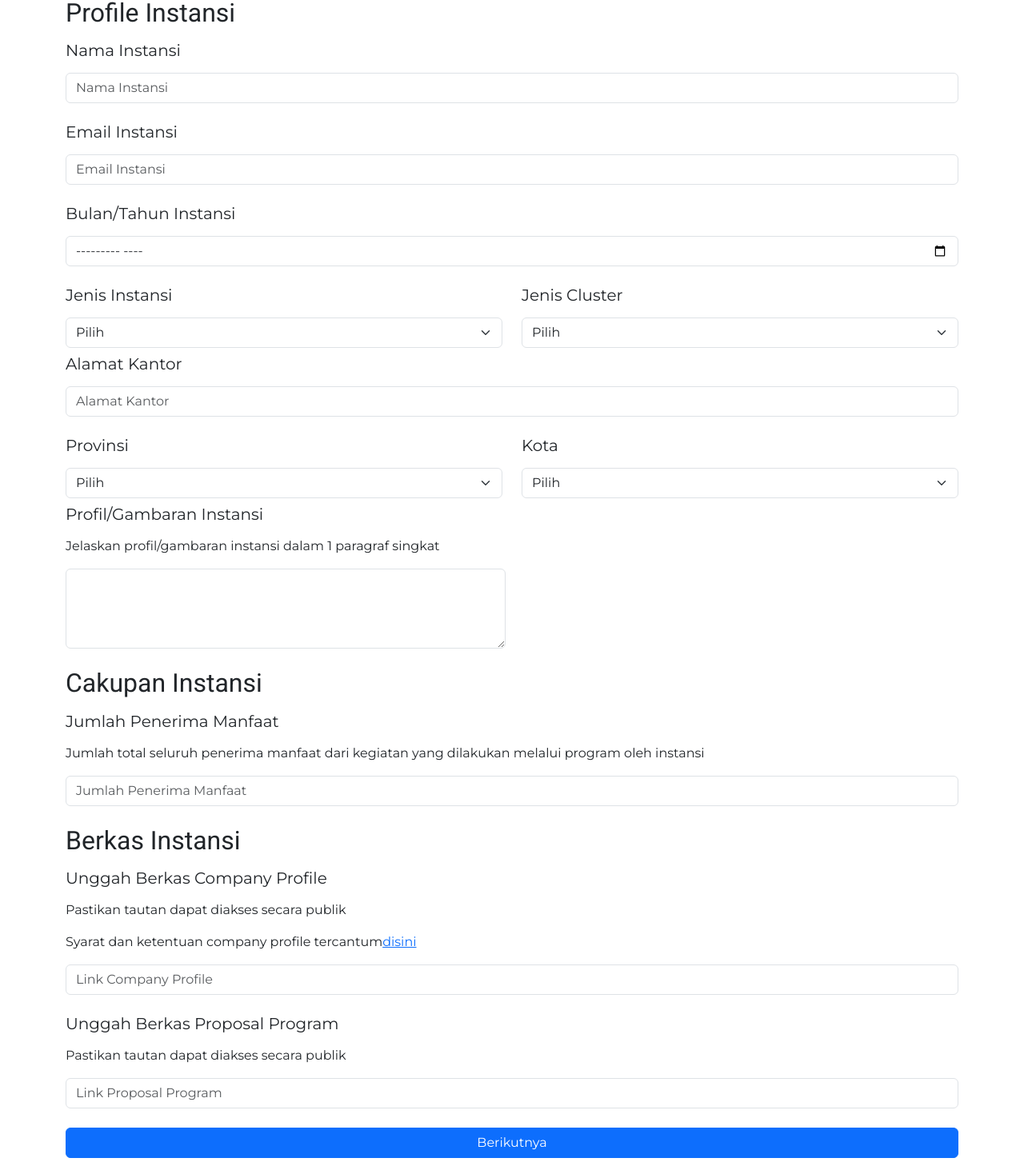
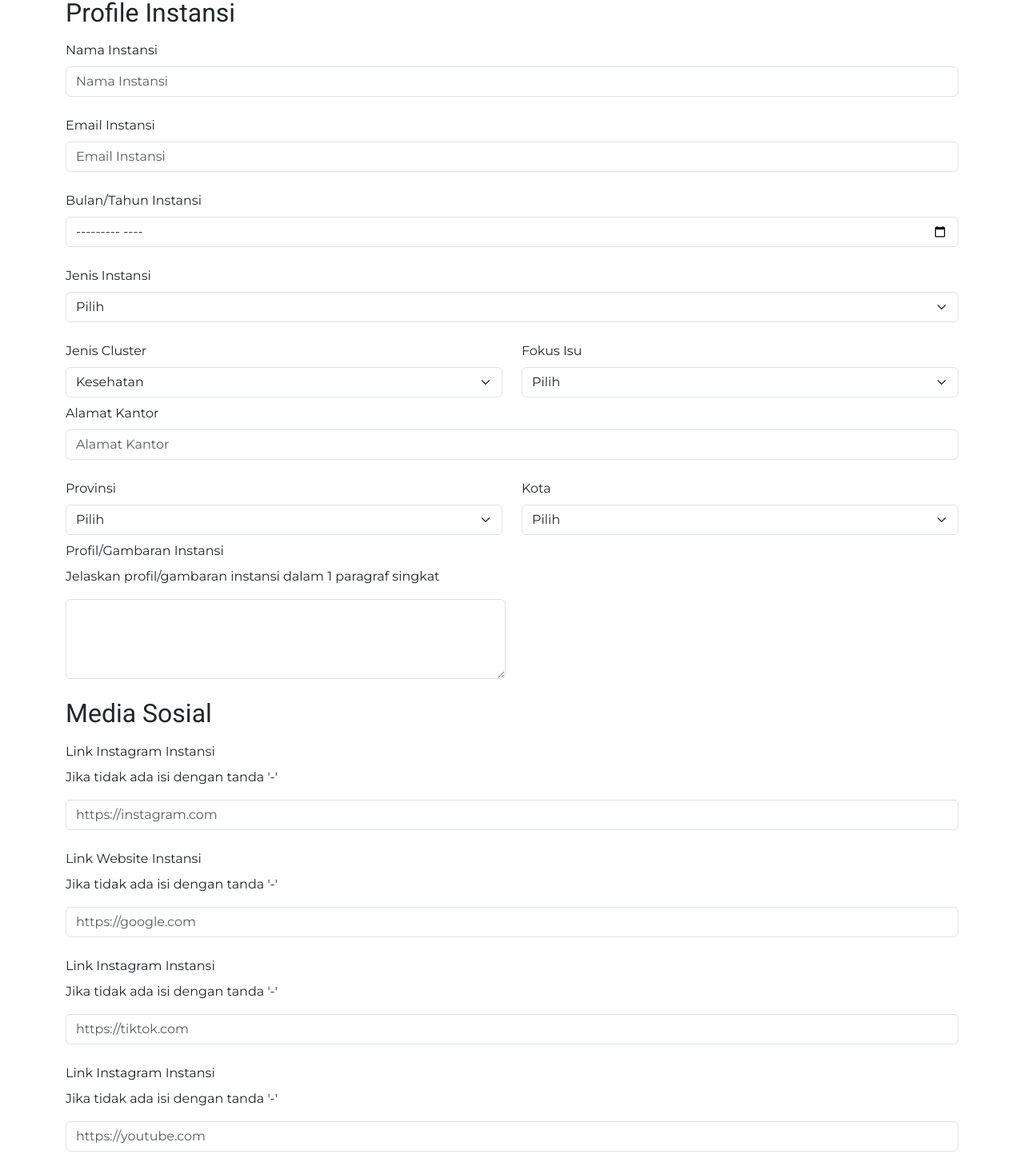
Before and after one commit to groupbmpi/lead-fe, a Next.js app: page /registration/instance in a window 1280 px wide. Shown: the part 67-1535 px from the top of the page at 80% size. Built offline with nearby package versions, Linux system fonts and the light colour scheme.

Commit message:
feat: added fields to instance registration

```diff
--- /dev/null
+++ b/data/fokusIsu.js
@@ -0,0 +1,72 @@
+export const fokusIsu = [
+    {
+        id: 101,
+        text: "Eliminasi TBC",
+        clusterId: 1,
+    },
+    {
+        id: 102,
+        text: "Stunting",
+        clusterId: 1,
+    },
+    {
+        id: 103,
+        text: "Malaria",
+        clusterId: 1,
+    },
+    {
+        id: 104,
+        text: "HIV",
+        clusterId: 1,
+    },
+    {
+        id: 105,
+        text: "Kesehatan - Lainnya",
+        clusterId: 1,
+    },
+    {
+        id: 201,
+        text: "Pendidikan Anak Prasejahtera",
+        clusterId: 2,
+    },
+    {
+        id: 202,
+        text: "Gerakan Lanjut Kuliah",
+        clusterId: 2,
+    },
+    {
+        id: 203,
+        text: "Pendidikan Lainnya",
+        clusterId: 2,
+    },
+    {
+        id: 301,
+        text: "Emisi Karbon",
+        clusterId: 3,
+    },
+    {
+        id: 302,
+        text: "Energi Baru Terbarukan",
+        clusterId: 3,
+    },
+    {
+        id: 303,
+        text: "Pengelolaan Sampah Plastik",
+        clusterId: 3,
+    },
+    {
+        id: 304,
+        text: "Air Bersih dan Sanitasi Layak",
+        clusterId: 3,
+    },
+    {
+        id: 305,
+        text: "Manajemen Ekosistem Laut dan Darat",
+        clusterId: 3,
+    },
+    {
+        id: 306,
+        text: "Lingkungan - Lainnya",
+        clusterId: 3,
+    },
+]
--- /dev/null
+++ b/data/jenisCluster.js
@@ -0,0 +1,14 @@
+export const jenisCluster = [
+    {
+        id: 1,
+        text: "Kesehatan",
+    },
+    {
+        id: 2,
+        text: "Pendidikan",
+    },
+    {
+        id: 3,
+        text: "Lingkungan",
+    },
+]
--- a/src/pages/registration/instance.tsx
+++ b/src/pages/registration/instance.tsx
@@ -1,8 +1,10 @@
-import { useRegistration } from '@/contexts/RegistrationContext'
-import Head from 'next/head'
-import Link from 'next/link'
+import { useRegistration } from '@/contexts/RegistrationContext';
+import Head from 'next/head';
+import Link from 'next/link';
 import { useRouter } from 'next/router';
 import { FormEvent, useEffect, useState } from 'react';
+import { jenisCluster } from '../../../data/jenisCluster';
+import { fokusIsu } from '../../../data/fokusIsu';
 
 interface City {
     id: number;
@@ -15,14 +17,27 @@ interface Province {
     text: string;
 }
 
+interface Cluster {
+    id: number;
+    text: string;
+}
+
+interface FokusIsu {
+    id: number;
+    text: string;
+    clusterId: number;
+}
+
 const Home = () => {
 
     const router = useRouter();
     const { userData, setUserData } = useRegistration();
     const [provinceOptions, setProvinceOptions] = useState<Province[]>([]);
-    const [cityOptions, setCityOptions] = useState<{ id: number; text: string, provinceId: number }[]>([]);
+    const [cityOptions, setCityOptions] = useState<{ id: number; text: string; provinceId: number }[]>([]);
     const [selectedProvince, setSelectedProvince] = useState<string>('');
     const [selectedProvinceId, setSelectedProvinceId] = useState<number | null>(null);
+    const [selectedCluster, setSelectedCluster] = useState<string>('');
+    const [selectedClusterId, setSelectedClusterId] = useState<number | null>(null);
 
     const fetchProvince = async () => {
         try {
@@ -69,55 +84,97 @@ const Home = () => {
 
     return (
         <>
-            <form onSubmit={handleSubmit}>
                 <Head>
                     <title>Pendaftaran Instansi</title>
                 </Head>
+                <form onSubmit={handleSubmit}>
                     <div className="container d-flex flex-column gap-2 align-items-left justify-content-left vh-90">
                         <h1>Daftar</h1>
                         <h2>Profile Instansi</h2>
                         <div className="mb-3">
-                        <label htmlFor="namaInstansi" className="form-label"><h5>Nama Instansi</h5></label>
+                            <label htmlFor="namaInstansi" className="form-label">Nama Instansi</label>
                             <input value={userData.namaInstansi} onChange={(e) => setUserData({ ...userData, namaInstansi: e.target.value })} type="text" className="form-control" name="namaInstansi" placeholder="Nama Instansi" required />
                         </div>
                         <div className="mb-3">
-                        <label htmlFor="emailInstansi" className="form-label"><h5>Email Instansi</h5></label>
+                            <label htmlFor="emailInstansi" className="form-label">Email Instansi</label>
                             <input value={userData.emailInstansi} onChange={(e) => setUserData({ ...userData, emailInstansi: e.target.value })} type="text" className="form-control" name="emailInstansi" placeholder="Email Instansi" required />
                         </div>
                         <div className="mb-3">
-                        <label htmlFor="tanggalBerdiri" className="form-label"><h5>Bulan/Tahun Instansi</h5></label>
+                            <label htmlFor="tanggalBerdiri" className="form-label">Bulan/Tahun Instansi</label>
                             <input value={userData.tanggalBerdiri} onChange={(e) => setUserData({ ...userData, tanggalBerdiri: e.target.value })} type="month" className="form-control" name="tanggalBerdiri" required />
                         </div>
 
-
-                    <div className="row">
-                        <div className="col">
-                            <label htmlFor="jenisInstansi" className="form-label"><h5>Jenis Instansi</h5></label>
+                        <div className="mb-3">
+                            <label htmlFor="jenisInstansi" className="form-label">Jenis Instansi</label>
                             <select value={userData.jenisInstansi} onChange={(e) => setUserData({ ...userData, jenisInstansi: e.target.value })} className="form-select" name="jenisInstansi" required >
-                                <option selected>Pilih</option>
+                                <option disabled selected>Pilih</option>
                                 <option value="Gerakan">Gerakan</option>
                                 <option value="Komunitas">Komunitas</option>
                                 <option value="Yayasan">Yayasan</option>
                             </select>
                         </div>
+
+                        <div className="row">
                             <div className="col">
-                            <label htmlFor="jenisInstansi" className="form-label"><h5>Jenis Cluster</h5></label>
-                            <select value={userData.jenisCluster} onChange={(e) => setUserData({ ...userData, jenisCluster: e.target.value })} className="form-select" name="jenisCluster" required >
-                                <option selected>Pilih</option>
-                                <option value="Pendidikan">Pendidikan</option>
-                                <option value="Kesehatan">Kesehatan</option>
-                                <option value="Lingkungan">Lingkungan</option>
+                                <label htmlFor="jenisCluster" className="form-label">Jenis Cluster</label>
+                                <select
+                                    value={selectedCluster}
+                                    onChange={(e) => {
+                                        const selectedClusterText = e.target.value;
+                                        setSelectedCluster(selectedClusterText);
+
+                                        const selectedCluster = jenisCluster.find(
+                                            (cluster) => cluster.text === selectedClusterText
+                                        );
+
+                                        if (selectedCluster) {
+                                            setSelectedClusterId(selectedCluster.id);
+                                        }
+
+                                        setUserData({ ...userData, jenisCluster: selectedClusterText });
+                                    }}
+                                    className="form-select"
+                                    name="jenisCluster"
+                                    required
+                                >
+                                    <option disabled selected>Pilih</option>
+                                    {jenisCluster.map((cluster: Cluster) => (
+                                        <option key={cluster.id} value={cluster.text}>
+                                            {cluster.text}
+                                        </option>
+                                    ))}
+                                </select>
+                            </div>
+
+                            <div className="col">
+                                <label htmlFor="fokusIsu" className="form-label">Fokus Isu</label>
+                                <select
+                                    value={userData.fokusIsu}
+                                    onChange={(e) => setUserData({ ...userData, fokusIsu: e.target.value })}
+                                    className="form-select"
+                                    name="fokusIsu"
+                                    required
+                                >
+                                    <option disabled selected>Pilih</option>
+                                    {fokusIsu
+                                        .filter((isu) => isu.clusterId === selectedClusterId)
+                                        .map((isu: FokusIsu) => (
+                                            <option key={isu.id} value={isu.text}>
+                                                {isu.text}
+                                            </option>
+                                        ))}
                                 </select>
                             </div>
                         </div>
 
+
                         <div className="mb-3">
-                        <label htmlFor="alamatKantor" className="form-label"><h5>Alamat Kantor</h5></label>
+                            <label htmlFor="alamatKantor" className="form-label">Alamat Kantor</label>
                             <input value={userData.alamatKantor} onChange={(e) => setUserData({ ...userData, alamatKantor: e.target.value })} type="text" className="form-control" name="alamatKantor" placeholder="Alamat Kantor" required />
                         </div>
                         <div className="row">
                             <div className="col">
-                            <label htmlFor="provinsiKantor" className="form-label"><h5>Provinsi</h5></label>
+                                <label htmlFor="provinsiKantor" className="form-label">Provinsi</label>
                                 <select
                                     value={userData.provinsiKantor}
                                     onChange={(e) => {
@@ -147,7 +204,7 @@ const Home = () => {
                                 </select>
                             </div>
                             <div className="col">
-                            <label htmlFor="kotaKantor" className="form-label"><h5>Kota</h5></label>
+                                <label htmlFor="kotaKantor" className="form-label">Kota</label>
                                 <select
                                     value={userData.kotaKantor}
                                     onChange={(e) => setUserData({ ...userData, kotaKantor: e.target.value })}
@@ -167,21 +224,41 @@ const Home = () => {
                             </div>
                         </div>
                         <div className="mb-3">
-                        <label htmlFor="gambaranInstansi" className="form-label"><h5>Profil/Gambaran Instansi</h5></label>
+                            <label htmlFor="gambaranInstansi" className="form-label">Profil/Gambaran Instansi</label>
                             <p>Jelaskan profil/gambaran instansi dalam 1 paragraf singkat</p>
                             <textarea value={userData.gambaranInstansi} onChange={(e) => setUserData({ ...userData, gambaranInstansi: e.target.value })} className="form-control" name="gambaranInstansi" style={{ width: '550px', height: '100px' }} required />
                         </div>
-
+                        <h2>Media Sosial</h2>
+                        <div className="mb-3">
+                            <label htmlFor="instagramInstansi" className="form-label">Link Instagram Instansi</label>
+                            <p>Jika tidak ada isi dengan tanda '-'</p>
+                            <input value={userData.instagramInstansi} onChange={(e) => setUserData({ ...userData, instagramInstansi: e.target.value })} type="url" className="form-control" name="instagramInstansi" placeholder="https://instagram.com" required />
+                        </div>
+                        <div className="mb-3">
+                            <label htmlFor="websiteInstansi" className="form-label">Link Website Instansi</label>
+                            <p>Jika tidak ada isi dengan tanda '-'</p>
+                            <input value={userData.websiteInstansi} onChange={(e) => setUserData({ ...userData, websiteInstansi: e.target.value })} type="url" className="form-control" name="websiteInstansi" placeholder="https://google.com" required />
+                        </div>
+                        <div className="mb-3">
+                            <label htmlFor="tiktokInstansi" className="form-label">Link Instagram Instansi</label>
+                            <p>Jika tidak ada isi dengan tanda '-'</p>
+                            <input value={userData.tiktokInstansi} onChange={(e) => setUserData({ ...userData, tiktokInstansi: e.target.value })} type="url" className="form-control" name="tiktokInstansi" placeholder="https://tiktok.com" required />
+                        </div>
+                        <div className="mb-3">
+                            <label htmlFor="youtubeInstansi" className="form-label">Link Instagram Instansi</label>
+                            <p>Jika tidak ada isi dengan tanda '-'</p>
+                            <input value={userData.youtubeInstansi} onChange={(e) => setUserData({ ...userData, youtubeInstansi: e.target.value })} type="url" className="form-control" name="youtubeInstansi" placeholder="https://youtube.com" required />
+                        </div>
                         <h2>Cakupan Instansi</h2>
                         <div className="mb-3">
-                        <label htmlFor="jumlahPenerimaManfaat" className="form-label"><h5>Jumlah Penerima Manfaat</h5></label>
+                            <label htmlFor="jumlahPenerimaManfaat" className="form-label">Jumlah Penerima Manfaat</label>
                             <p>Jumlah total seluruh penerima manfaat dari kegiatan yang dilakukan melalui program oleh instansi</p>
                             <input value={userData.jumlahPenerimaManfaat} onChange={(e) => setUserData({ ...userData, jumlahPenerimaManfaat: e.target.value })} type="number" className="form-control" name="jumlahPenerimaManfaat" placeholder="Jumlah Penerima Manfaat" required />
                         </div>
 
                         <h2>Berkas Instansi</h2>
                         <div className="mb-3">
-                        <label htmlFor="companyProfile" className="form-label"><h5>Unggah Berkas Company Profile</h5></label>
+                            <label htmlFor="companyProfile" className="form-label">Unggah Berkas Company Profile</label>
                             <p>Pastikan tautan dapat diakses secara publik</p>
                             <p>Syarat dan ketentuan company profile tercantum
                                 <Link href="https://bit.ly/template-profil-lembaga-peserta-LEAD">disini</Link>
@@ -189,7 +266,7 @@ const Home = () => {
                             <input value={userData.companyProfile} onChange={(e) => setUserData({ ...userData, companyProfile: e.target.value })} type="url" className="form-control" name="companyProfile" placeholder="Link Company Profile" />
                         </div>
                         <div className="mb-3">
-                        <label htmlFor="proposalProgram" className="form-label"><h5>Unggah Berkas Proposal Program</h5></label>
+                            <label htmlFor="proposalProgram" className="form-label">Unggah Berkas Proposal Program</label>
                             <p>Pastikan tautan dapat diakses secara publik</p>
                             <input value={userData.proposalProgram} onChange={(e) => setUserData({ ...userData, proposalProgram: e.target.value })} type="url" className="form-control" name="proposalProgram" placeholder="Link Proposal Program" />
                         </div>
--- a/src/pages/registration/summary.tsx
+++ b/src/pages/registration/summary.tsx
@@ -97,6 +97,10 @@ const SummaryRegistration = () => {
           <LabelValuePairInstance label="Jenis Instansi" value={userData.jenisInstansi} />
           <LabelValuePairInstance label="Jenis Cluster" value={userData.jenisCluster} />
           <LabelValuePairInstance label="Alamat Lengkap" value={fullAddress} />
+          <LabelValuePairInstance label="Instagram Instansi" value={userData.instagramInstansi} />
+          <LabelValuePairInstance label="Website Instansi" value={userData.websiteInstansi} />
+          <LabelValuePairInstance label="Tiktok Instansi" value={userData.tiktokInstansi} />
+          <LabelValuePairInstance label="Youtube Instansi" value={userData.youtubeInstansi} />
           <LabelValuePairInstance label="Jumlah Penerima Manfaat" value={userData.jumlahPenerimaManfaat} />
           <Link className="btn btn-primary" href="/registration/instance">Ubah</Link>
         </div>
```
Also changed, not shown: src/pages/registration/participant-1.tsx (+8 -8 lines), src/pages/registration/participant-2.tsx (+8 -8 lines). Lines whose indentation alone changed are shown as unchanged.
